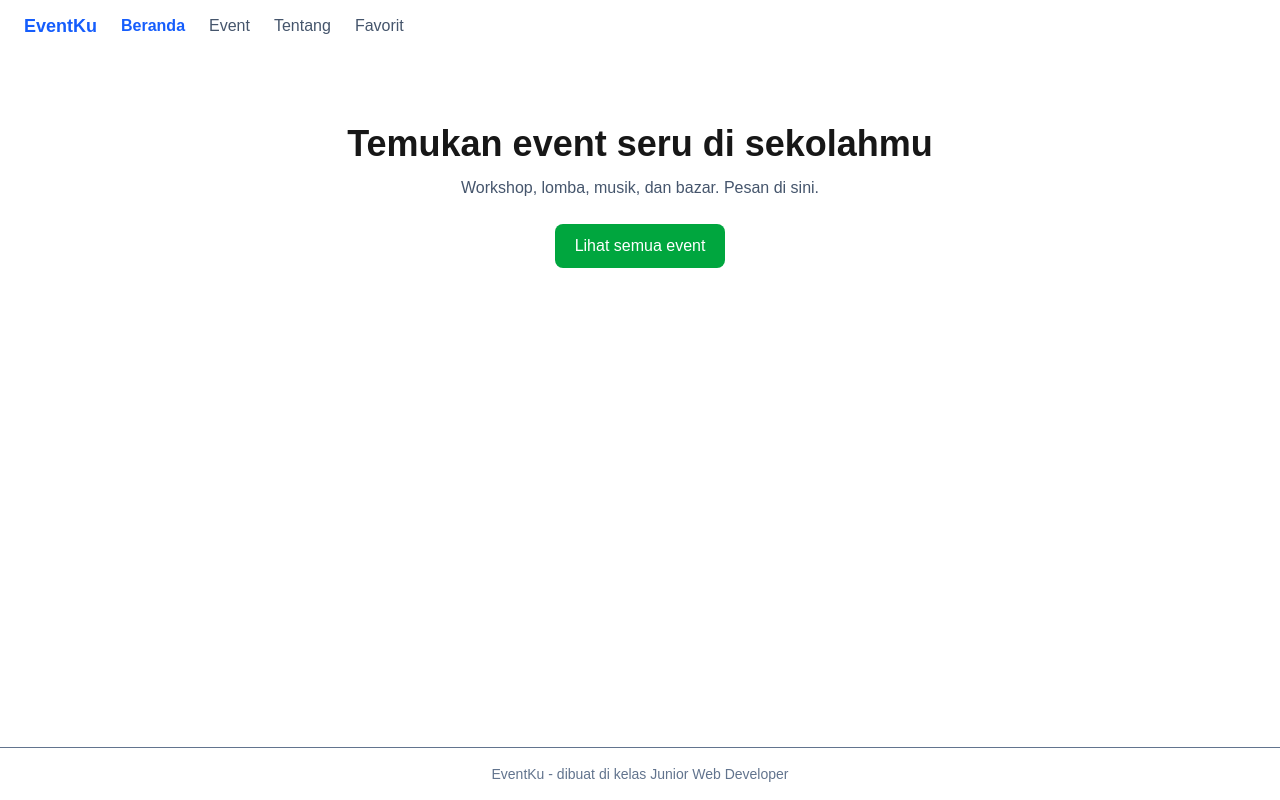
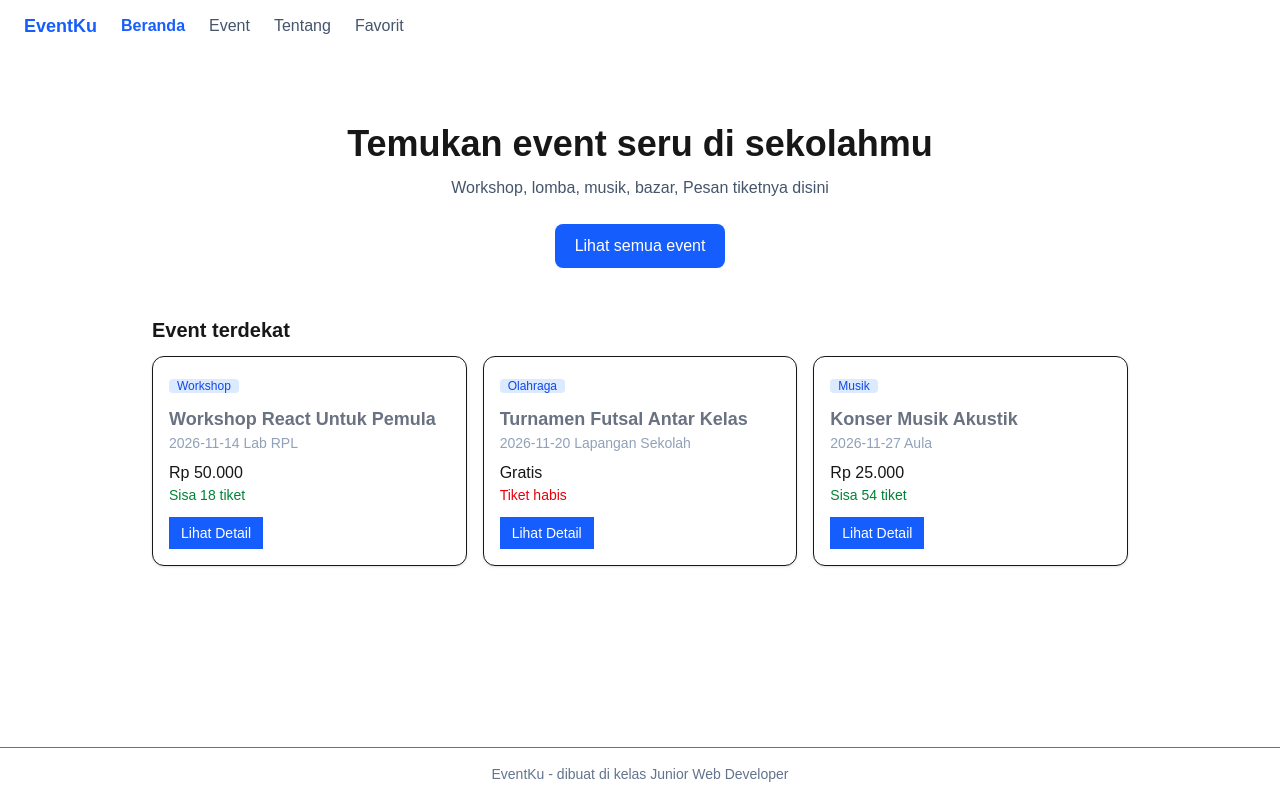
Before and after one commit to favhrrafa/latihan-nextjs, a Next.js app: page / in a window 1280 px wide. Built offline with nearby package versions, Linux system fonts and the light colour scheme.

Commit message:
katalog, pemesanan, dan favorit EventKu

```diff
--- a/app/page.tsx
+++ b/app/page.tsx
@@ -1,18 +1,29 @@
 import Link from "next/link";
+import { events } from "@/data/events";
+import KartuEvent from "@/components/KartuEvent";
 
 export default function Beranda() {
+  const terdekat = events.slice(0, 3)
   return (
+    <div>
       <section className="py-12 text-center">
         <h1 className="text-4xl font-bold">Temukan event seru di sekolahmu</h1>
         <p className="mt-3 text-slate-600">
-        Workshop, lomba, musik, dan bazar. Pesan di sini.
+          Workshop, lomba, musik, bazar, Pesan tiketnya disini
         </p>
         <Link
           href="/event"
-        className="mt-6 inline-block rounded-lg bg-green-600 px-5 py-2.5 font-medium text-white hover:bg-blue-700"
+          className="mt-6 inline-block rounded-lg bg-blue-600 px-5 py-2.5 font-medium text-white hover:bg-blue-700"
         >
           Lihat semua event
         </Link>
       </section>
+      <h2 className="mb-3 text-xl font-semibold">Event terdekat</h2>
+      <div className="grid gap-4 sm:grid-cols-2 lg:grid-cols-3">
+        {terdekat.map((e) => (
+        <KartuEvent key={e.id} event={e}/>
+        ))}
+      </div>
+    </div>
   );
 }
```
Also changed, not shown: components/DaftarFavorit.tsx (line endings or trailing spaces). Lines whose indentation alone changed are shown as unchanged.
